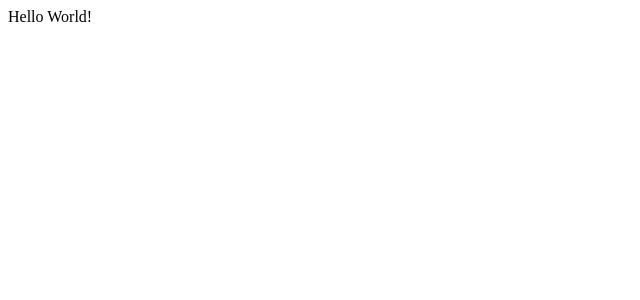
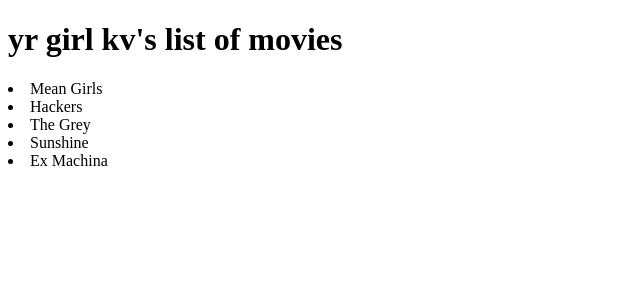
Before and after one commit to yrgirlkv/movie-list, a React app: page / in a window 1280 px wide. Shown: the top 300 px of the page, without its empty margins (0-640 px from the left). Built offline with nearby package versions, Linux system fonts and the light colour scheme; the HTML template or start-up script is replaced by a standard one.

Commit message:
implemented movielist

```diff
--- a/client/src/components/App.jsx
+++ b/client/src/components/App.jsx
@@ -1,7 +1,22 @@
 import React from 'react';
+import MovieList from './MovieList.jsx'
+
+var movies = [
+  {title: 'Mean Girls'},
+  {title: 'Hackers'},
+  {title: 'The Grey'},
+  {title: 'Sunshine'},
+  {title: 'Ex Machina'},
+];
 
 const App = (props) => (
-  <div>Hello World!</div>
+
+  <div id = "root">
+    <h1>yr girl kv's list of movies</h1>
+    <div>
+      <MovieList movies={movies} />
+    </div>
+  </div>
 );
 
 export default App;
--- /dev/null
+++ b/client/src/components/MovieList.jsx
@@ -0,0 +1,9 @@
+import React from 'react';
+
+const MovieList = (props) => (
+  props.movies.map((movie, index) =>
+  <li key = {index}>{movie.title}</li>
+  )
+);
+
+export default MovieList
```
